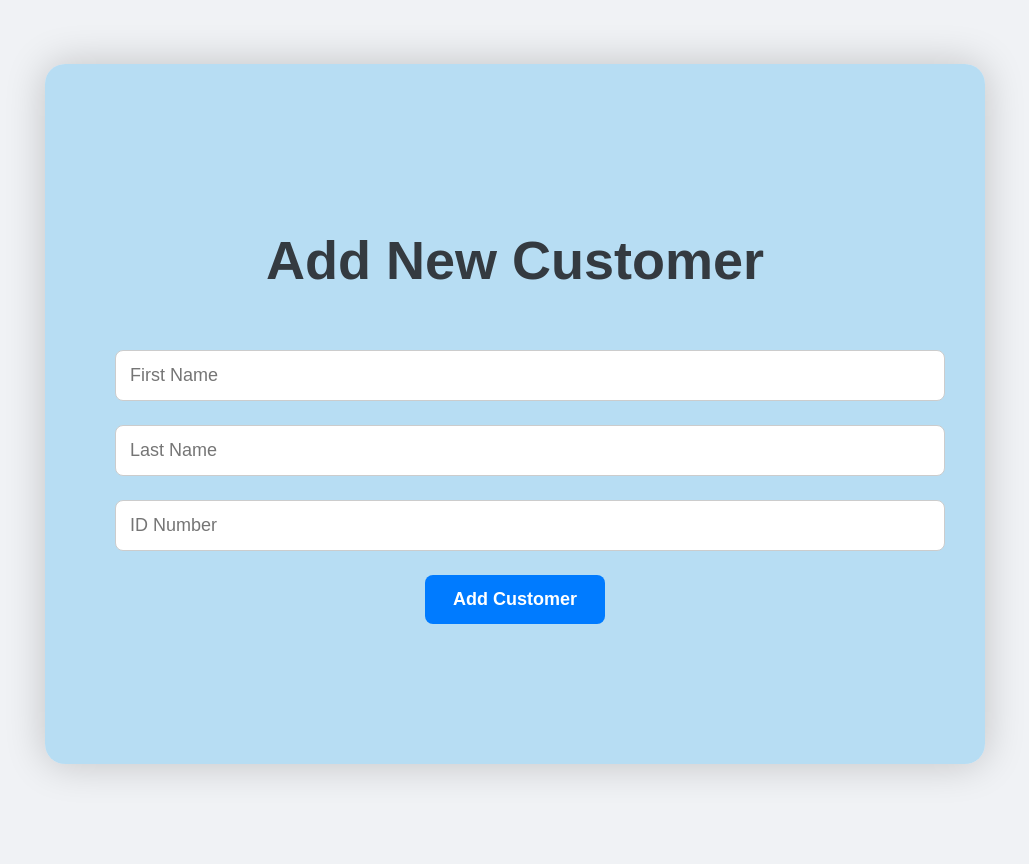
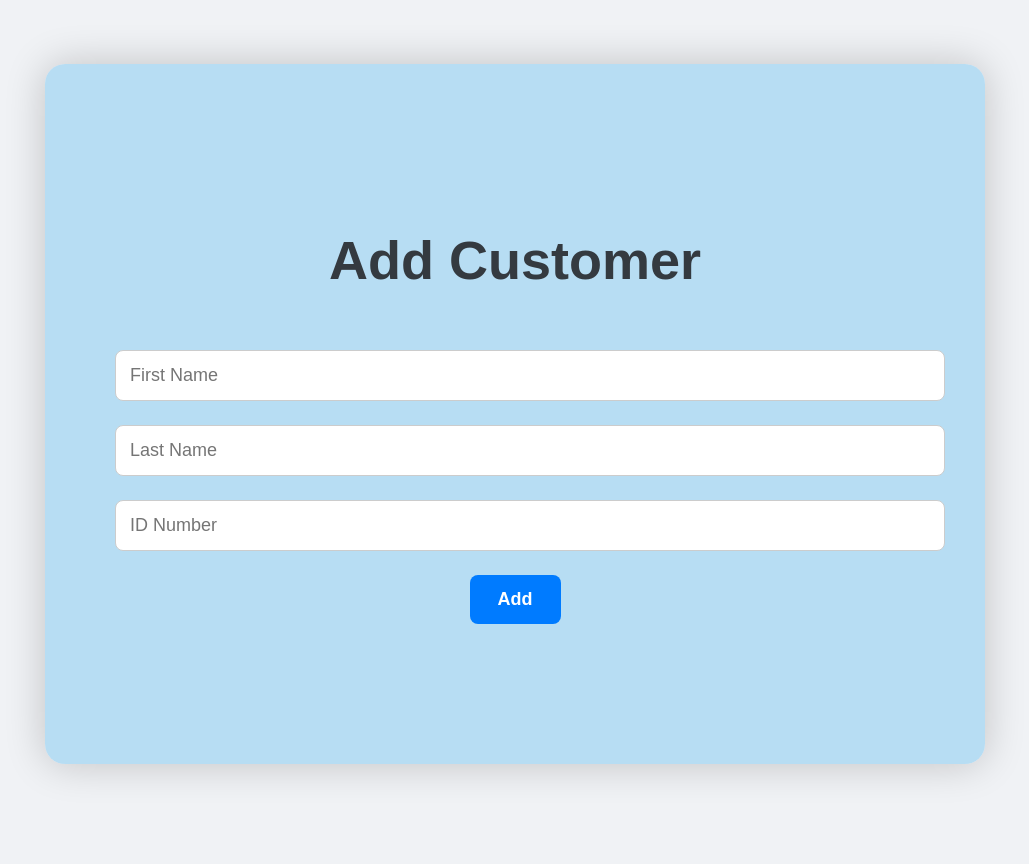
Before and after one commit to 100adim/computer-security-secured, a Django app: page /add_customer/ in a window 1280 px wide. Shown: the whole page, without its empty margins (125-1154 px from the left). Run offline with Django 5.2, Linux system fonts and the light colour scheme.

Commit message:
Update add_customer.html

```diff
--- a/mainapp/templates/mainapp/add_customer.html
+++ b/mainapp/templates/mainapp/add_customer.html
@@ -1,15 +1,19 @@
 {% extends 'mainapp/base.html' %}
 
-{% block title %}Communication LTD - Add Customer{% endblock %}
+{% block title %}Add Customer{% endblock %}
 
 {% block content %}
-<h1>Add New Customer</h1>
-
+<h1>Add Customer</h1>
 <form method="POST">
     {% csrf_token %}
     <input type="text" name="first_name" placeholder="First Name" required><br>
     <input type="text" name="last_name" placeholder="Last Name" required><br>
     <input type="text" name="id_number" placeholder="ID Number" required><br>
-    <button type="submit">Add Customer</button>
+    <button type="submit">Add</button>
 </form>
+
+{% if error %}
+<p style="color: red;">{{ error }}</p>
+{% endif %}
+
 {% endblock %}
```
